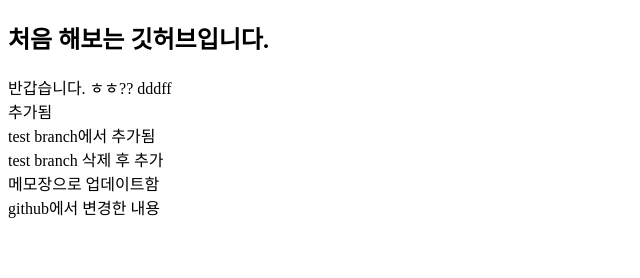
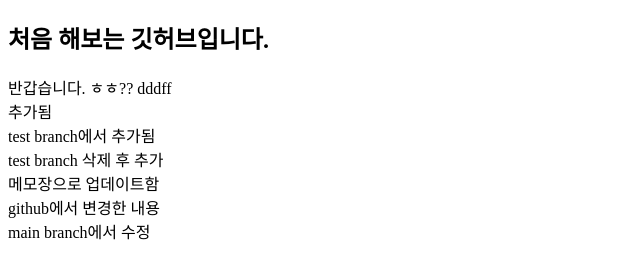
Before and after one commit to Sauna90/test, a plain HTML site: page index.html in a window 1280 px wide. Shown: the whole page, without its empty margins (0-640 px from the left). Drawn offline with Linux system fonts and the light colour scheme.

Commit message:
fix: index.html
fixed in main branch

```diff
--- a/index.html
+++ b/index.html
@@ -14,5 +14,6 @@
     <div>test branch 삭제 후 추가</div>
     <div>메모장으로 업데이트함</div>
     <div>github에서 변경한 내용</div>
+    <div>main branch에서 수정</div>
   </body>
 </html>
```
